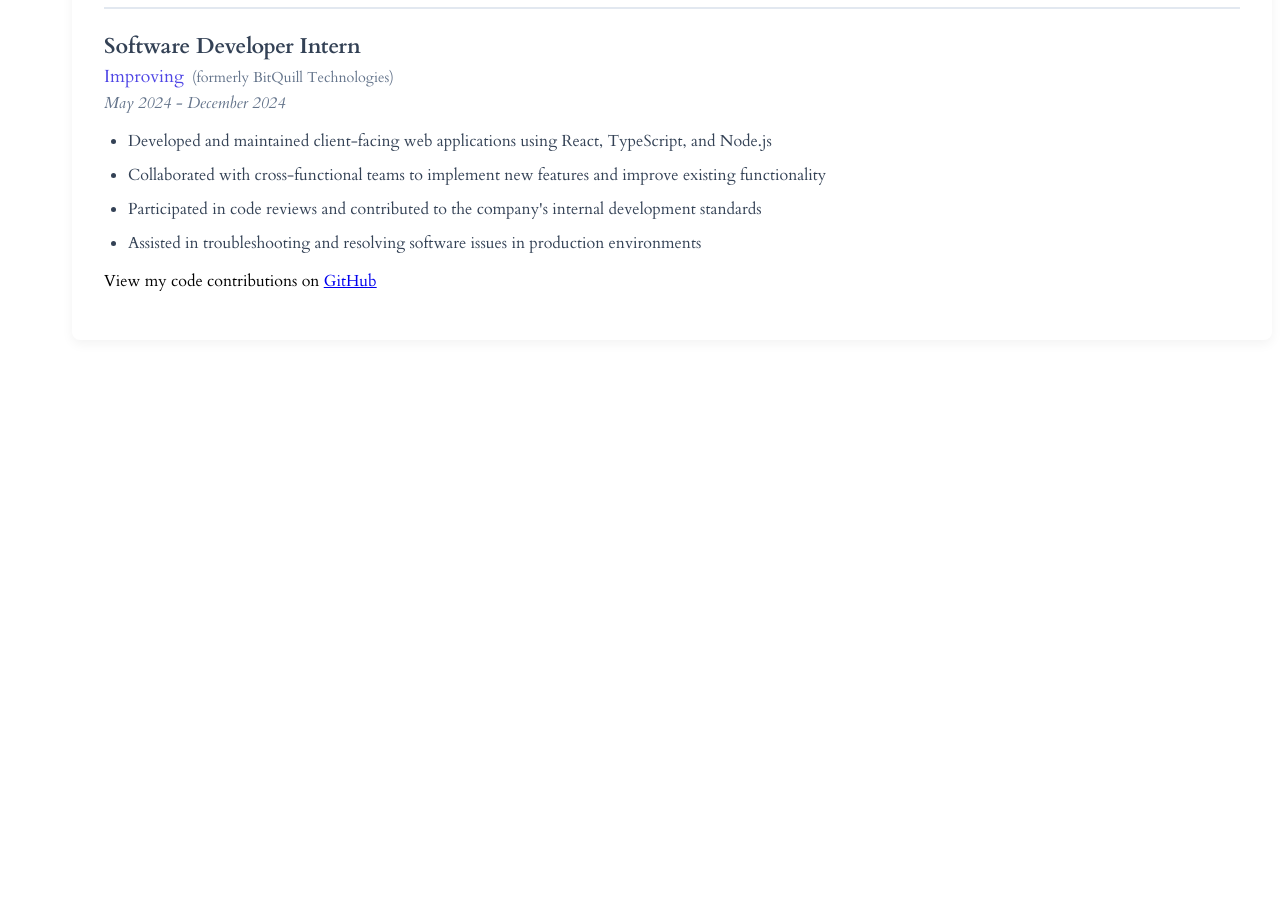
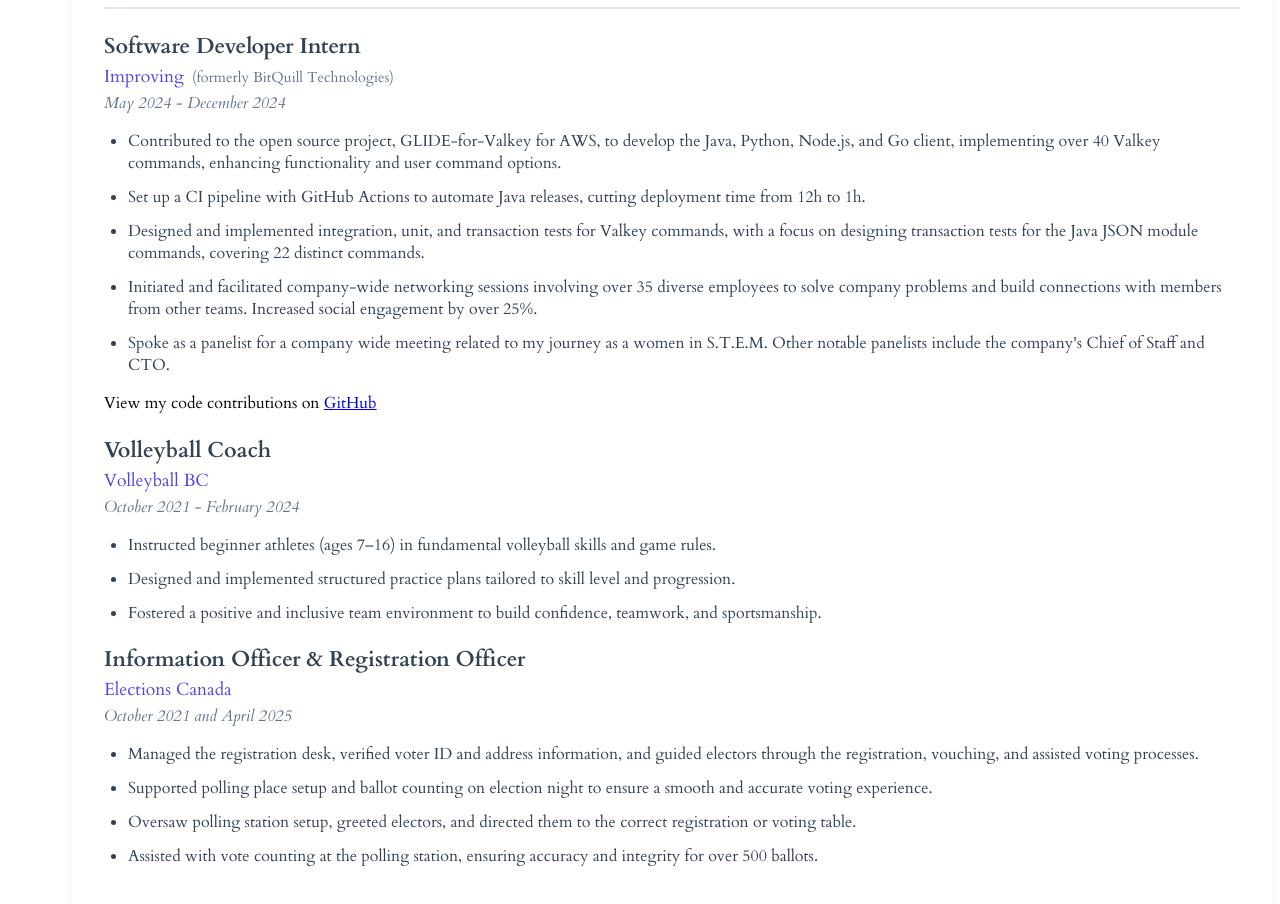
Before and after one commit to papaya830/portfolio, a React (Vite) app in the folder my-portfolio/: page /experience in a window 1280 px wide. Shown: the part 520-1424 px from the top of the page. Before the commit the page ends 900 px from the top, so only its background shows below. Built offline with nearby package versions, Linux system fonts and the light colour scheme.

Commit message:
added more work

```diff
--- a/my-portfolio/src/pages/Experience.tsx
+++ b/my-portfolio/src/pages/Experience.tsx
@@ -161,14 +161,41 @@ const Experience = () => {
               </p>
               <p className="date">May 2024 - December 2024</p>
               <ul className="experience-list">
-                <li>Developed and maintained client-facing web applications using React, TypeScript, and Node.js</li>
-                <li>Collaborated with cross-functional teams to implement new features and improve existing functionality</li>
-                <li>Participated in code reviews and contributed to the company's internal development standards</li>
-                <li>Assisted in troubleshooting and resolving software issues in production environments</li>
+                <li>Contributed to the open source project, GLIDE-for-Valkey for AWS, to develop the Java, Python, Node.js, and Go
+                    client, implementing over 40 Valkey commands, enhancing functionality and user command options.</li>
+                <li>Set up a CI pipeline with GitHub Actions to automate Java releases, cutting deployment time from 12h to 1h.</li>
+                <li>Designed and implemented integration, unit, and transaction tests for Valkey commands, with a focus on designing
+                    transaction tests for the Java JSON module commands, covering 22 distinct commands.</li>
+                <li>Initiated and facilitated company-wide networking sessions involving over 35 diverse employees to solve company problems
+                    and build connections with members from other teams. Increased social engagement by over 25%.</li>
+                <li>Spoke as a panelist for a company wide meeting related to my journey as a women in S.T.E.M. Other notable panelists include the company's Chief of Staff and CTO.</li>
               </ul>
               <p>
                 View my code contributions on <a href="https://github.com/cyip10">GitHub</a>
               </p>
+
+            <h3 className="job-title">Volleyball Coach</h3>
+              <p className="company">
+                <a href="https://volleyballbc.org/">Volleyball BC</a>
+              </p>
+              <p className="date">October 2021 - February 2024</p>
+              <ul className="experience-list">
+                <li>Instructed beginner athletes (ages 7–16) in fundamental volleyball skills and game rules.</li>
+                <li>Designed and implemented structured practice plans tailored to skill level and progression.</li>
+                <li>Fostered a positive and inclusive team environment to build confidence, teamwork, and sportsmanship.</li>
+              </ul>
+
+            <h3 className="job-title">Information Officer & Registration Officer</h3>
+              <p className="company">
+                <a href="https://www.elections.ca/home.aspx">Elections Canada</a>
+              </p>
+              <p className="date">October 2021 and April 2025</p>
+              <ul className="experience-list">
+                <li>Managed the registration desk, verified voter ID and address information, and guided electors through the registration, vouching, and assisted voting processes.</li>
+                <li>Supported polling place setup and ballot counting on election night to ensure a smooth and accurate voting experience.</li>
+                <li>Oversaw polling station setup, greeted electors, and directed them to the correct registration or voting table.</li>
+                <li>Assisted with vote counting at the polling station, ensuring accuracy and integrity for over 500 ballots.</li>
+              </ul>
             </div>
           </div>
         )}
```
